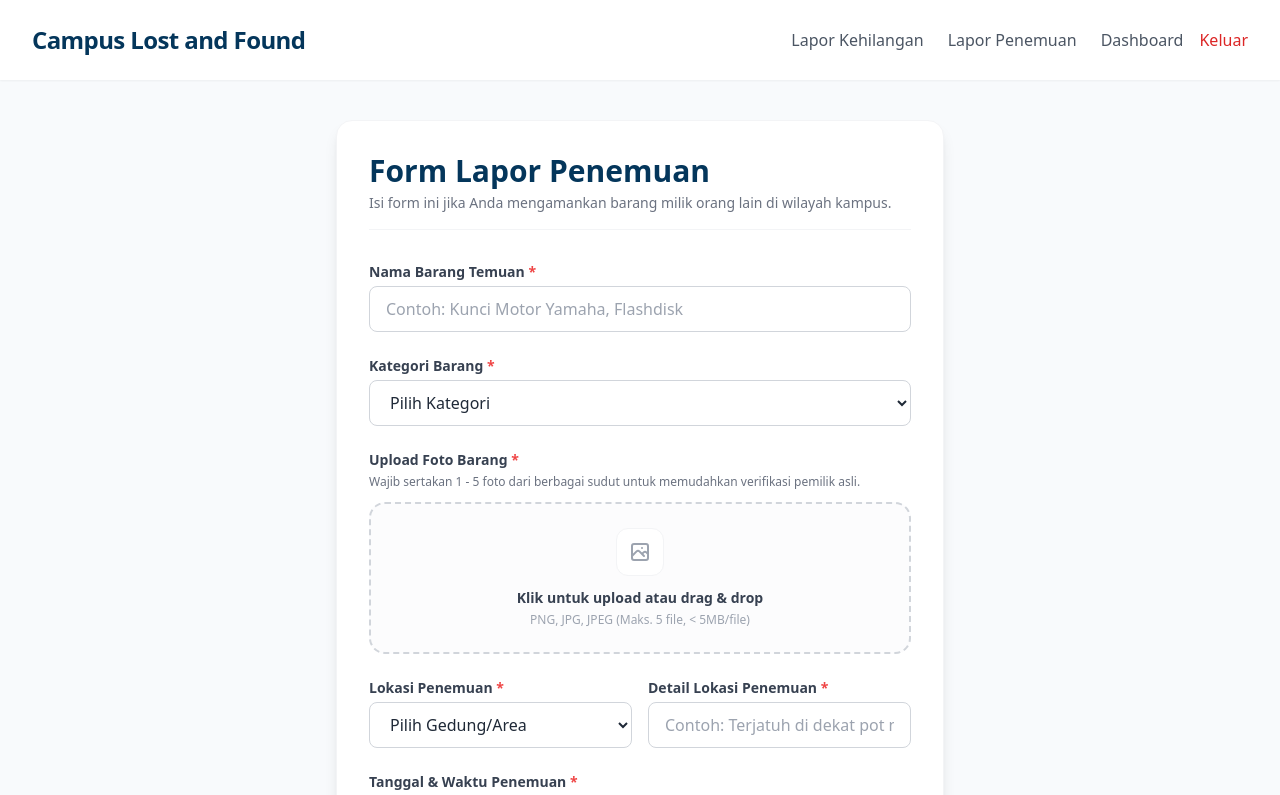
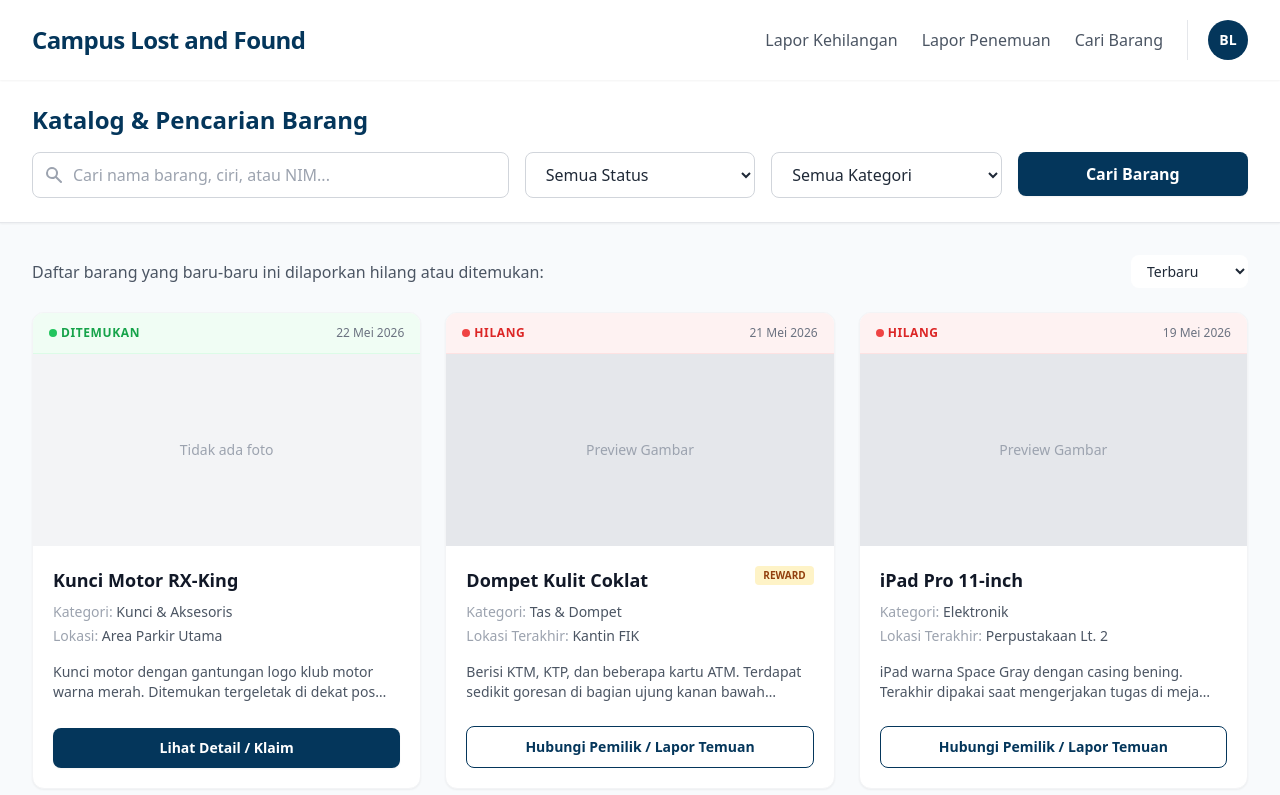
Before and after one commit to zainal31/lost_and_found_project, a React (Vite) app: page / in a window 1280 px wide. Shown: the top 795 px of the page. Built offline with nearby package versions, Linux system fonts and the light colour scheme.

Commit message:
nambah page katalog & penyesuaian header

```diff
--- a/src/App.jsx
+++ b/src/App.jsx
@@ -1,11 +1,12 @@
 import Beranda from "./pages/Beranda";
 import LoginMahasiswa from "./pages/LoginMahasiswa";
 import LaporPenemuan from "./pages/LaporPenemuan";
+import KatalogBarang from "./pages/KatalogBarang";
 
 function App() {
 	return (
 		<div>
-			<LaporPenemuan />
+			<KatalogBarang />
 		</div>
 	);
 }
--- a/src/components/Header.jsx
+++ b/src/components/Header.jsx
@@ -12,6 +12,9 @@ export default function Header({ isLoggedIn }) {
 				<a href="#" className="text-gray-600 hover:text-kampus-blue font-medium">
 					Lapor Penemuan
 				</a>
+				<a href="#" className="text-gray-600 hover:text-kampus-blue font-medium transition-colors">
+					Cari Barang
+				</a>
 
 				{!isLoggedIn && (
 					<a href="/login-mahasiswa" className="text-kampus-blue font-bold border-2 border-kampus-blue px-4 py-2 rounded-lg hover:bg-kampus-blue hover:text-white transition-all">
@@ -20,11 +23,13 @@ export default function Header({ isLoggedIn }) {
 				)}
 
 				{isLoggedIn && (
-					<div className="flex items-center space-x-4">
-						<a href="/dashboard" className="text-gray-600 hover:text-kampus-blue font-medium">
-							Dashboard
+					<div className="flex items-center space-x-5 border-l border-gray-200 pl-5">
+						<a
+							href="#"
+							className="w-10 h-10 rounded-full bg-kampus-blue text-white flex items-center justify-center font-bold text-sm border-2 border-transparent hover:border-kampus-gold hover:shadow-md transition-all"
+							title="Ke Dashboard Profil">
+							BL
 						</a>
-						<button className="text-red-600 font-medium hover:underline">Keluar</button>
 					</div>
 				)}
 			</nav>
--- /dev/null
+++ b/src/pages/KatalogBarang.jsx
@@ -0,0 +1,166 @@
+import Layout from "../components/Layout";
+
+export default function KatalogBarang() {
+	return (
+		<Layout isLoggedIn={true}>
+			<section className="bg-white border-b border-gray-200 shadow-sm sticky top-20 z-40">
+				<div className="max-w-7xl mx-auto px-4 sm:px-6 lg:px-8 py-6">
+					<h1 className="text-2xl font-bold text-kampus-blue mb-4">Katalog & Pencarian Barang</h1>
+
+					<form className="grid grid-cols-1 md:grid-cols-5 gap-4" action="#" method="GET">
+						<div className="md:col-span-2">
+							<label htmlFor="search" className="sr-only">
+								Cari kata kunci
+							</label>
+							<div className="relative">
+								<div className="absolute inset-y-0 left-0 pl-3 flex items-center pointer-events-none">
+									<svg className="h-5 w-5 text-gray-400" xmlns="http://www.w3.org/2000/svg" viewBox="0 0 20 20" fill="currentColor">
+										<path fillRule="evenodd" d="M8 4a4 4 0 100 8 4 4 0 000-8zM2 8a6 6 0 1110.89 3.476l4.817 4.817a1 1 0 01-1.414 1.414l-4.816-4.816A6 6 0 012 8z" clipRule="evenodd" />
+									</svg>
+								</div>
+								<input
+									type="text"
+									id="search"
+									name="search"
+									className="w-full pl-10 pr-4 py-2.5 rounded-lg border border-gray-300 focus:ring-2 focus:ring-kampus-blue focus:border-kampus-blue outline-none transition-colors"
+									placeholder="Cari nama barang, ciri, atau NIM..."
+								/>
+							</div>
+						</div>
+
+						<div>
+							<label htmlFor="status" className="sr-only">
+								Status Barang
+							</label>
+							<select id="status" name="status" className="w-full px-4 py-2.5 rounded-lg border border-gray-300 bg-white focus:ring-2 focus:ring-kampus-blue outline-none">
+								<option value="semua">Semua Status</option>
+								<option value="hilang">Barang Hilang</option>
+								<option value="ditemukan">Barang Ditemukan</option>
+							</select>
+						</div>
+
+						<div>
+							<label htmlFor="kategori" className="sr-only">
+								Kategori
+							</label>
+							<select id="kategori" name="kategori" className="w-full px-4 py-2.5 rounded-lg border border-gray-300 bg-white focus:ring-2 focus:ring-kampus-blue outline-none">
+								<option value="semua">Semua Kategori</option>
+								<option value="elektronik">Elektronik & Gadget</option>
+								<option value="dokumen">Kartu & Dokumen</option>
+								<option value="kunci">Kunci & Aksesoris</option>
+								<option value="tas">Tas, Dompet & Isinya</option>
+								<option value="buku">Buku & Alat Tulis</option>
+								<option value="pakaian">Pakaian & Perlengkapan</option>
+								<option value="uang">Uang Tunai</option>
+							</select>
+						</div>
+
+						<div>
+							<button type="submit" className="w-full bg-kampus-blue hover:bg-blue-900 text-white font-bold py-2.5 px-4 rounded-lg transition-colors shadow-sm">
+								Cari Barang
+							</button>
+						</div>
+					</form>
+				</div>
+			</section>
+
+			<section className="max-w-7xl mx-auto px-4 sm:px-6 lg:px-8 py-8">
+				<div className="mb-6 flex justify-between items-center">
+					<p className="text-gray-600">Daftar barang yang baru-baru ini dilaporkan hilang atau ditemukan:</p>
+					<select className="border-gray-300 rounded-lg text-sm py-1.5 pl-3 pr-8 focus:ring-kampus-blue bg-white">
+						<option>Terbaru</option>
+						<option>Terlama</option>
+					</select>
+				</div>
+
+				<div className="grid grid-cols-1 sm:grid-cols-2 lg:grid-cols-3 gap-6">
+					<article className="bg-white rounded-xl shadow-sm border border-gray-100 overflow-hidden flex flex-col hover:shadow-md transition-shadow">
+						<header className="bg-green-50 px-4 py-3 border-b border-green-100 flex justify-between items-center">
+							<h4 className="text-green-600 font-bold uppercase tracking-wider text-xs flex items-center gap-1">
+								<span className="w-2 h-2 rounded-full bg-green-500"></span> Ditemukan
+							</h4>
+							<time className="text-xs text-gray-500">22 Mei 2026</time>
+						</header>
+						<div className="relative h-48 bg-gray-100 flex items-center justify-center border-b border-gray-100">
+							<span className="text-gray-400 text-sm font-medium">Tidak ada foto</span>
+						</div>
+						<div className="p-5 flex-grow flex flex-col">
+							<div className="flex justify-between items-start mb-2">
+								<h3 className="font-bold text-gray-900 text-lg">Kunci Motor RX-King</h3>
+							</div>
+							<ul className="text-sm text-gray-600 mb-4 space-y-1">
+								<li>
+									<span className="text-gray-400">Kategori:</span> Kunci & Aksesoris
+								</li>
+								<li>
+									<span className="text-gray-400">Lokasi:</span> Area Parkir Utama
+								</li>
+							</ul>
+							<p className="text-sm text-gray-600 mb-6 line-clamp-2">Kunci motor dengan gantungan logo klub motor warna merah. Ditemukan tergeletak di dekat pos satpam parkiran.</p>
+							<button className="mt-auto w-full text-white text-sm font-bold py-2.5 bg-kampus-blue rounded-lg hover:bg-blue-900 transition-colors shadow-sm">Lihat Detail / Klaim</button>
+						</div>
+					</article>
+
+					<article className="bg-white rounded-xl shadow-sm border border-gray-100 overflow-hidden flex flex-col hover:shadow-md transition-shadow">
+						<header className="bg-red-50 px-4 py-3 border-b border-red-100 flex justify-between items-center">
+							<h4 className="text-red-600 font-bold uppercase tracking-wider text-xs flex items-center gap-1">
+								<span className="w-2 h-2 rounded-full bg-red-500"></span> Hilang
+							</h4>
+							<time className="text-xs text-gray-500">21 Mei 2026</time>
+						</header>
+						<div className="relative h-48 bg-gray-100">
+							<div className="absolute inset-0 bg-gray-200 flex items-center justify-center text-gray-400 text-sm">Preview Gambar</div>
+						</div>
+						<div className="p-5 flex-grow flex flex-col">
+							<div className="flex justify-between items-start mb-2">
+								<h3 className="font-bold text-gray-900 text-lg">Dompet Kulit Coklat</h3>
+								<span className="bg-amber-100 text-amber-800 text-[10px] font-bold px-2 py-0.5 rounded uppercase">Reward</span>
+							</div>
+							<ul className="text-sm text-gray-600 mb-4 space-y-1">
+								<li>
+									<span className="text-gray-400">Kategori:</span> Tas & Dompet
+								</li>
+								<li>
+									<span className="text-gray-400">Lokasi Terakhir:</span> Kantin FIK
+								</li>
+							</ul>
+							<p className="text-sm text-gray-600 mb-6 line-clamp-2">Berisi KTM, KTP, dan beberapa kartu ATM. Terdapat sedikit goresan di bagian ujung kanan bawah dompet.</p>
+							<button className="mt-auto w-full text-kampus-blue border border-kampus-blue text-sm font-bold py-2.5 bg-white rounded-lg hover:bg-gray-50 transition-colors">
+								Hubungi Pemilik / Lapor Temuan
+							</button>
+						</div>
+					</article>
+
+					<article className="bg-white rounded-xl shadow-sm border border-gray-100 overflow-hidden flex flex-col hover:shadow-md transition-shadow">
+						<header className="bg-red-50 px-4 py-3 border-b border-red-100 flex justify-between items-center">
+							<h4 className="text-red-600 font-bold uppercase tracking-wider text-xs flex items-center gap-1">
+								<span className="w-2 h-2 rounded-full bg-red-500"></span> Hilang
+							</h4>
+							<time className="text-xs text-gray-500">19 Mei 2026</time>
+						</header>
+						<div className="relative h-48 bg-gray-100">
+							<div className="absolute inset-0 bg-gray-200 flex items-center justify-center text-gray-400 text-sm">Preview Gambar</div>
+						</div>
+						<div className="p-5 flex-grow flex flex-col">
+							<div className="flex justify-between items-start mb-2">
+								<h3 className="font-bold text-gray-900 text-lg">iPad Pro 11-inch</h3>
+							</div>
+							<ul className="text-sm text-gray-600 mb-4 space-y-1">
+								<li>
+									<span className="text-gray-400">Kategori:</span> Elektronik
+								</li>
+								<li>
+									<span className="text-gray-400">Lokasi Terakhir:</span> Perpustakaan Lt. 2
+								</li>
+							</ul>
+							<p className="text-sm text-gray-600 mb-6 line-clamp-2">iPad warna Space Gray dengan casing bening. Terakhir dipakai saat mengerjakan tugas di meja dekat jendela.</p>
+							<button className="mt-auto w-full text-kampus-blue border border-kampus-blue text-sm font-bold py-2.5 bg-white rounded-lg hover:bg-gray-50 transition-colors">
+								Hubungi Pemilik / Lapor Temuan
+							</button>
+						</div>
+					</article>
+				</div>
+			</section>
+		</Layout>
+	);
+}
```
